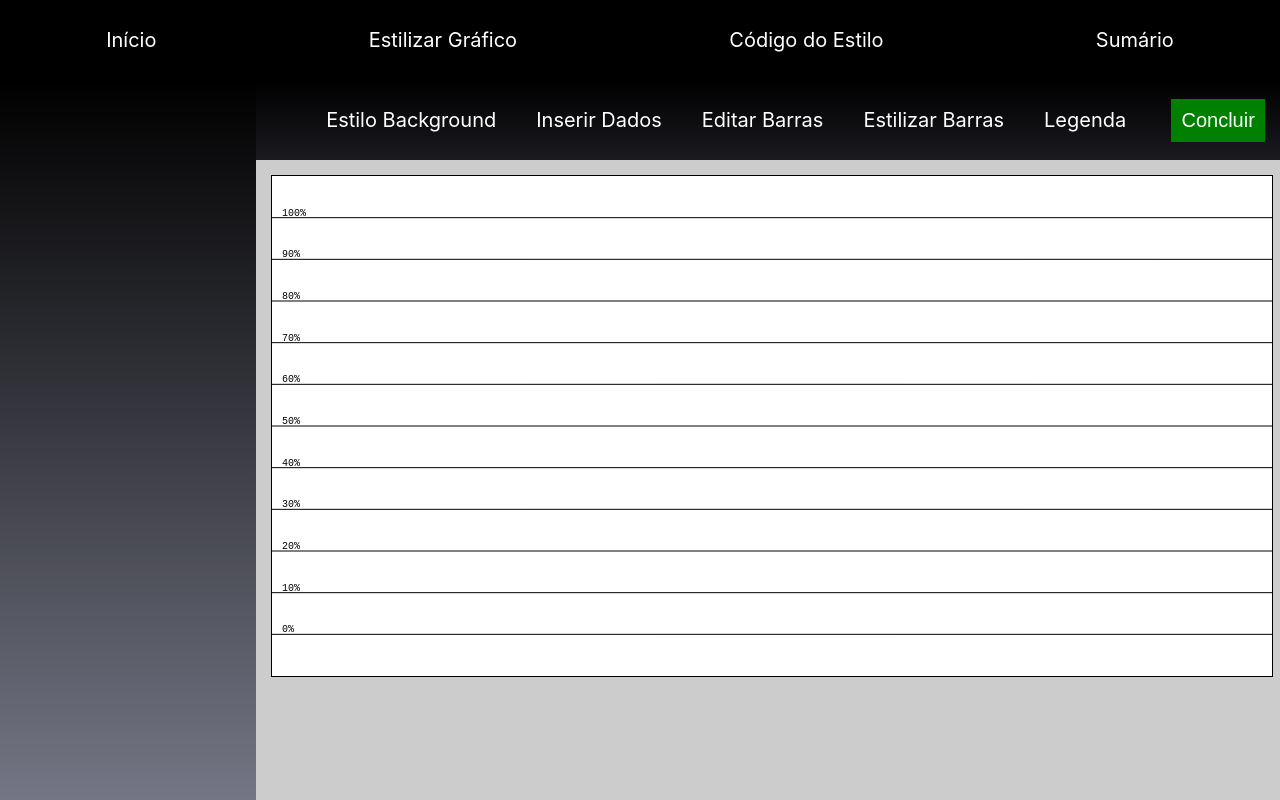
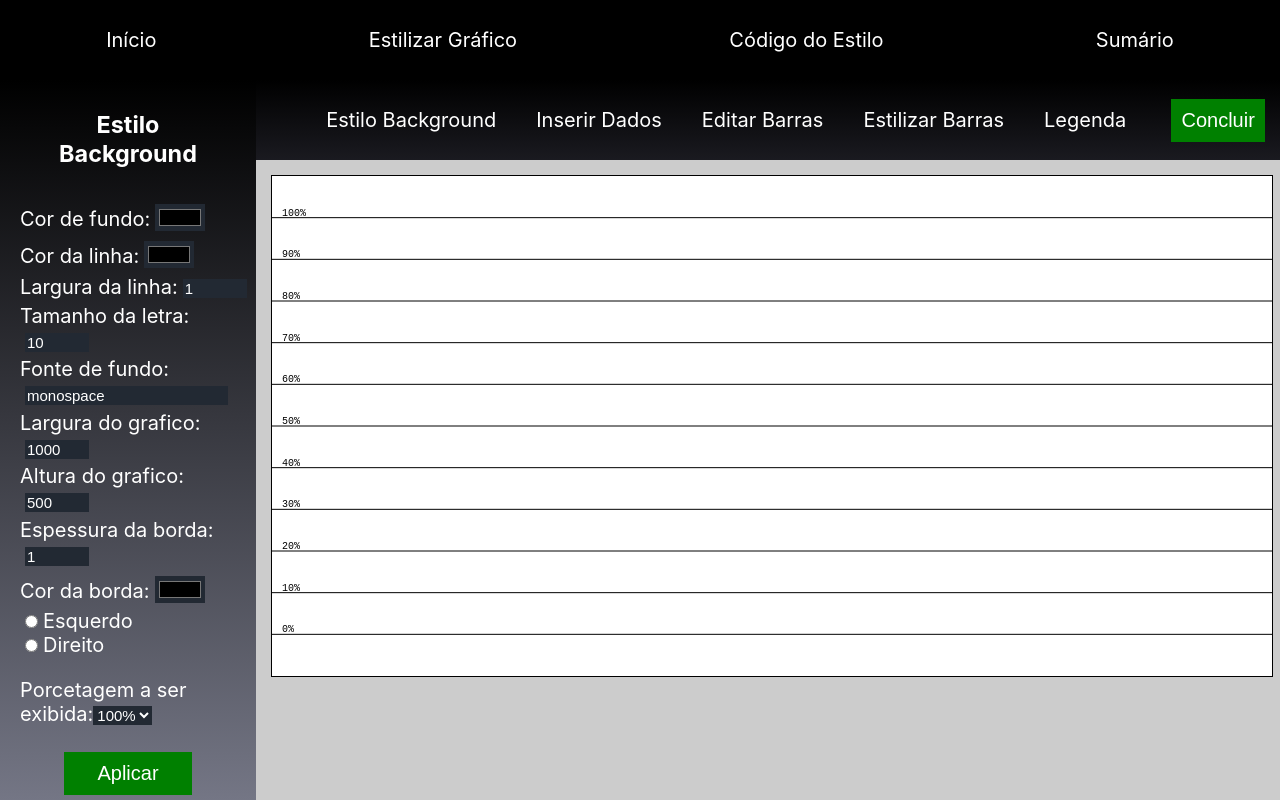
Before and after one commit to Gonzagadavid/percentage-chart, a React (Create React App) app: page /percentage-chart/settings/background in a window 1280 px wide. Built offline with nearby package versions, Linux system fonts and the light colour scheme; a small style sheet from the web is missing.

Commit message:
ajustado rotas

```diff
--- a/src/pages/DataPage/DataPage.jsx
+++ b/src/pages/DataPage/DataPage.jsx
@@ -10,7 +10,7 @@ import './DataPage.css';
 const DataPage = () => (
   <div className="DataPage">
     <Switch>
-      <Route exact path="/percentage-chart/background" component={InputBackground} />
+      <Route path="/percentage-chart/settings/background" component={InputBackground} />
       <Route path="/percentage-chart/settings/insert-data" component={InputData} />
       <Route path="/percentage-chart/settings/edit-bar" component={EditBarContainer} />
       <Route path="/percentage-chart/settings/style-bar" component={InputBar} />
```
